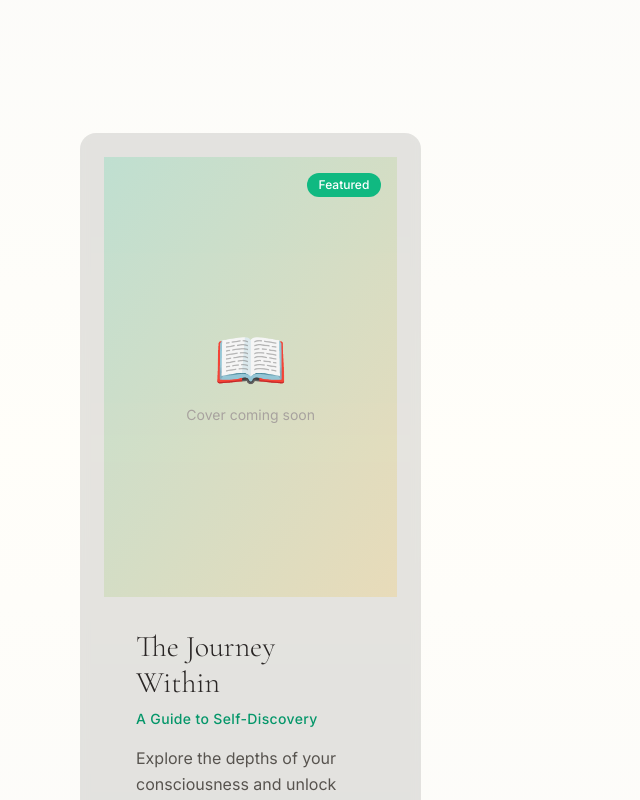
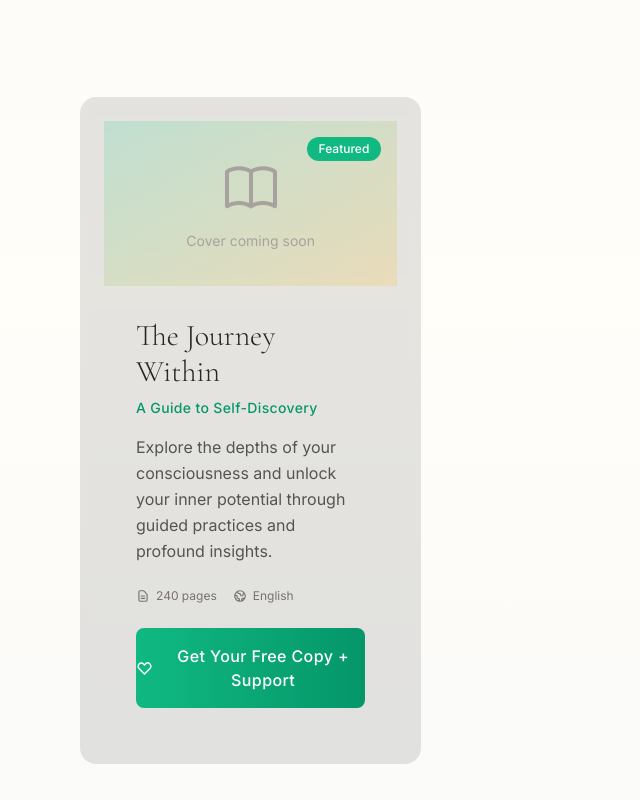
Before and after one commit to noirpraxis-dotcom/luis-virrueta-web, a React (Vite) app: page /books in a window 1280 px wide. Shown: the part 420-1220 px from the top of the page, without its empty margins (0-640 px from the left). Built offline with nearby package versions, Linux system fonts and the light colour scheme.

Commit message:
Design improvements: black text headers, remove emojis for SVG icons, horizontal aspect ratios for images, elegant card styles

```diff
--- a/src/components/Store.jsx
+++ b/src/components/Store.jsx
@@ -162,7 +162,7 @@ const Store = () => {
               className="group relative bg-white rounded-3xl overflow-hidden shadow-lg hover:shadow-2xl transition-all duration-500 cursor-pointer border border-amber-600/10"
             >
               {/* Imagen */}
-              <div className="relative h-80 overflow-hidden">
+              <div className="relative aspect-[16/9] overflow-hidden">
                 <div className="absolute inset-0 bg-gradient-to-br from-amber-100 to-stone-200" />
                 <motion.div
                   whileHover={{ scale: 1.05 }}
@@ -170,8 +170,10 @@ const Store = () => {
                   className="relative h-full flex items-center justify-center"
                 >
                   <div className="text-center p-8">
-                    <div className="w-32 h-32 mx-auto mb-4 bg-amber-600/10 rounded-full flex items-center justify-center">
-                      <span className="text-5xl">✨</span>
+                    <div className="w-20 h-20 mx-auto mb-3 bg-amber-600/10 rounded-full flex items-center justify-center">
+                      <svg className="w-10 h-10 text-amber-600" fill="none" viewBox="0 0 24 24" stroke="currentColor">
+                        <path strokeLinecap="round" strokeLinejoin="round" strokeWidth={1.5} d="M13 10V3L4 14h7v7l9-11h-7z" />
+                      </svg>
                     </div>
                     <p className="text-stone-500 text-sm tracking-wider" style={{ fontFamily: 'Gotham, sans-serif' }}>
                       {product.category}
--- a/src/pages/BookDetailPage.jsx
+++ b/src/pages/BookDetailPage.jsx
@@ -32,19 +32,19 @@ const BookDetailPage = () => {
     {
       value: 5,
       label: '$5',
-      description: 'Buy me a coffee ☕',
+      description: 'Buy me a coffee',
       popular: false
     },
     {
       value: 15,
       label: '$15',
-      description: 'Support my work 💚',
+      description: 'Support my work',
       popular: true // Este es el más popular
     },
     {
       value: 30,
       label: '$30',
-      description: 'Generous supporter 🌟',
+      description: 'Generous supporter',
       popular: false
     }
   ]
@@ -188,7 +188,7 @@ const BookDetailPage = () => {
                 className="bg-emerald-50 border border-emerald-200 rounded-lg p-6"
               >
                 <p className="text-emerald-800 text-center">
-                  <span className="font-semibold text-2xl">{book.supportersCount}+</span> readers have supported this work 💚
+                  <span className="font-semibold text-2xl">{book.supportersCount}+</span> readers have supported this work
                 </p>
               </motion.div>
             </div>
@@ -324,7 +324,9 @@ const BookDetailPage = () => {
               exit={{ scale: 0.9, opacity: 0 }}
               className="bg-white rounded-2xl p-12 max-w-md text-center"
             >
-              <div className="text-6xl mb-4">💚</div>
+              <svg className="w-20 h-20 text-emerald-500 mx-auto mb-4" fill="currentColor" viewBox="0 0 24 24">
+                <path d="M11.645 20.91l-.007-.003-.022-.012a15.247 15.247 0 01-.383-.218 25.18 25.18 0 01-4.244-3.17C4.688 15.36 2.25 12.174 2.25 8.25 2.25 5.322 4.714 3 7.688 3A5.5 5.5 0 0112 5.052 5.5 5.5 0 0116.313 3c2.973 0 5.437 2.322 5.437 5.25 0 3.925-2.438 7.111-4.739 9.256a25.175 25.175 0 01-4.244 3.17 15.247 15.247 0 01-.383.219l-.022.012-.007.004-.003.001a.752.752 0 01-.704 0l-.003-.001z" />
+              </svg>
               <h3 className="text-2xl font-light mb-4" style={{ fontFamily: 'Cormorant Garamond, serif' }}>
                 Thank You!
               </h3>
--- a/src/pages/BooksPage.jsx
+++ b/src/pages/BooksPage.jsx
@@ -1,7 +1,7 @@
 import { motion, useInView } from 'framer-motion'
 import { useRef } from 'react'
 import { useNavigate } from 'react-router-dom'
-import { CinematicTitle, GradientLine, BackdropBlurCard } from '../elementos/ElementosReutilizables'
+import { GradientLine, BackdropBlurCard } from '../elementos/ElementosReutilizables'
 
 const BooksPage = () => {
   const navigate = useNavigate()
@@ -61,7 +61,9 @@ const BooksPage = () => {
             animate={{ opacity: 1, y: 0 }}
             transition={{ duration: 0.8, delay: 0.2 }}
           >
-            <CinematicTitle>My Books</CinematicTitle>
+            <h1 className="text-5xl lg:text-6xl font-light text-stone-800 mb-6 tracking-wide" style={{ fontFamily: 'Cormorant Garamond, serif' }}>
+              My Books
+            </h1>
           </motion.div>
 
           <motion.p
@@ -98,11 +100,13 @@ const BooksPage = () => {
               >
                 <BackdropBlurCard className="h-full overflow-hidden">
                   {/* Book Cover */}
-                  <div className="relative aspect-[2/3] bg-gradient-to-br from-emerald-400/20 to-amber-400/20 overflow-hidden">
+                  <div className="relative aspect-[16/9] bg-gradient-to-br from-emerald-400/20 to-amber-400/20 overflow-hidden">
                     {/* Placeholder para imagen - reemplazar con <img> cuando tengas la portada */}
                     <div className="absolute inset-0 flex items-center justify-center">
                       <div className="text-center p-8">
-                        <div className="text-6xl mb-4">📖</div>
+                        <svg className="w-16 h-16 text-stone-400 mx-auto mb-3" fill="none" viewBox="0 0 24 24" stroke="currentColor">
+                          <path strokeLinecap="round" strokeLinejoin="round" strokeWidth={1.5} d="M12 6.253v13m0-13C10.832 5.477 9.246 5 7.5 5S4.168 5.477 3 6.253v13C4.168 18.477 5.754 18 7.5 18s3.332.477 4.5 1.253m0-13C13.168 5.477 14.754 5 16.5 5c1.747 0 3.332.477 4.5 1.253v13C19.832 18.477 18.247 18 16.5 18c-1.746 0-3.332.477-4.5 1.253" />
+                        </svg>
                         <p className="text-stone-400 text-sm">Cover coming soon</p>
                       </div>
                     </div>
@@ -135,11 +139,17 @@ const BooksPage = () => {
 
                     {/* Book Details */}
                     <div className="flex gap-4 mb-6 text-xs text-stone-500">
-                      <span className="flex items-center gap-1">
-                        📄 {book.pages} pages
+                      <span className="flex items-center gap-1.5">
+                        <svg className="w-3.5 h-3.5" fill="none" viewBox="0 0 24 24" stroke="currentColor">
+                          <path strokeLinecap="round" strokeLinejoin="round" strokeWidth={2} d="M9 12h6m-6 4h6m2 5H7a2 2 0 01-2-2V5a2 2 0 012-2h5.586a1 1 0 01.707.293l5.414 5.414a1 1 0 01.293.707V19a2 2 0 01-2 2z" />
+                        </svg>
+                        {book.pages} pages
                       </span>
-                      <span className="flex items-center gap-1">
-                        🌍 {book.language}
+                      <span className="flex items-center gap-1.5">
+                        <svg className="w-3.5 h-3.5" fill="none" viewBox="0 0 24 24" stroke="currentColor">
+                          <path strokeLinecap="round" strokeLinejoin="round" strokeWidth={2} d="M3.055 11H5a2 2 0 012 2v1a2 2 0 002 2 2 2 0 012 2v2.945M8 3.935V5.5A2.5 2.5 0 0010.5 8h.5a2 2 0 012 2 2 2 0 104 0 2 2 0 012-2h1.064M15 20.488V18a2 2 0 012-2h3.064M21 12a9 9 0 11-18 0 9 9 0 0118 0z" />
+                        </svg>
+                        {book.language}
                       </span>
                     </div>
 
@@ -148,9 +158,12 @@ const BooksPage = () => {
                       onClick={() => navigate(`/books/${book.id}`)}
                       whileHover={{ scale: 1.02 }}
                       whileTap={{ scale: 0.98 }}
-                      className="w-full bg-gradient-to-r from-emerald-500 to-emerald-600 text-white py-4 rounded-lg font-medium tracking-wide transition-all duration-300 hover:shadow-lg hover:shadow-emerald-500/25"
+                      className="w-full bg-gradient-to-r from-emerald-500 to-emerald-600 text-white py-4 rounded-lg font-medium tracking-wide transition-all duration-300 hover:shadow-lg hover:shadow-emerald-500/25 flex items-center justify-center gap-2"
                     >
-                      Get Your Free Copy + Support 🌱
+                      <svg className="w-5 h-5" fill="none" viewBox="0 0 24 24" stroke="currentColor">
+                        <path strokeLinecap="round" strokeLinejoin="round" strokeWidth={2} d="M4.318 6.318a4.5 4.5 0 000 6.364L12 20.364l7.682-7.682a4.5 4.5 0 00-6.364-6.364L12 7.636l-1.318-1.318a4.5 4.5 0 00-6.364 0z" />
+                      </svg>
+                      Get Your Free Copy + Support
                     </motion.button>
                   </div>
                 </BackdropBlurCard>
--- a/src/pages/EmotionBodyBeliefPage.jsx
+++ b/src/pages/EmotionBodyBeliefPage.jsx
@@ -1,6 +1,6 @@
 import { motion, useInView } from 'framer-motion'
 import { useRef } from 'react'
-import { CinematicTitle, GradientLine, BackdropBlurCard } from '../elementos/ElementosReutilizables'
+import { GradientLine, BackdropBlurCard } from '../elementos/ElementosReutilizables'
 
 const EmotionBodyBeliefPage = () => {
   const introRef = useRef(null)
@@ -68,13 +68,15 @@ const EmotionBodyBeliefPage = () => {
             transition={{ duration: 0.8, delay: 0.2 }}
             className="text-center mb-16"
           >
-            <CinematicTitle>Emotion, Body & Belief Code</CinematicTitle>
+            <h1 className="text-5xl lg:text-6xl font-light text-stone-800 mb-6 tracking-wide" style={{ fontFamily: 'Cormorant Garamond, serif' }}>
+              Emotion, Body & Belief Code
+            </h1>
 
             <motion.p
               initial={{ opacity: 0, y: 20 }}
               animate={{ opacity: 1, y: 0 }}
               transition={{ duration: 0.8, delay: 0.4 }}
-              className="mt-6 text-stone-600 text-lg lg:text-xl max-w-3xl mx-auto leading-relaxed italic"
+              className="mt-6 text-stone-600 text-lg lg:text-xl max-w-3xl mx-auto leading-relaxed"
               style={{ fontFamily: 'Cormorant Garamond, serif' }}
             >
               Globally established energy healing methods developed since the 1990s by Dr. Bradley Nelson
@@ -132,7 +134,9 @@ const EmotionBodyBeliefPage = () => {
             >
               <BackdropBlurCard className="aspect-[4/5] bg-gradient-to-br from-emerald-100 to-amber-100 flex items-center justify-center">
                 <div className="text-center p-12">
-                  <div className="text-8xl mb-6">✨</div>
+                  <svg className="w-24 h-24 text-stone-400 mx-auto mb-4" fill="none" viewBox="0 0 24 24" stroke="currentColor">
+                    <path strokeLinecap="round" strokeLinejoin="round" strokeWidth={1} d="M4 16l4.586-4.586a2 2 0 012.828 0L16 16m-2-2l1.586-1.586a2 2 0 012.828 0L20 14m-6-6h.01M6 20h12a2 2 0 002-2V6a2 2 0 00-2-2H6a2 2 0 00-2 2v12a2 2 0 002 2z" />
+                  </svg>
                   <p className="text-stone-500 text-lg">Photo Space</p>
                   <p className="text-stone-400 text-sm mt-2">Replace with your image</p>
                 </div>
@@ -201,9 +205,14 @@ const EmotionBodyBeliefPage = () => {
                   {/* Statistic (if exists) */}
                   {code.statistic && (
                     <div className="bg-white/70 border-l-4 border-rose-400 rounded-r-lg p-6 mb-6">
-                      <p className="text-stone-800 font-medium text-lg">
-                        📊 {code.statistic}
-                      </p>
+                      <div className="flex items-center gap-3">
+                        <svg className="w-6 h-6 text-rose-500 flex-shrink-0" fill="none" viewBox="0 0 24 24" stroke="currentColor">
+                          <path strokeLinecap="round" strokeLinejoin="round" strokeWidth={2} d="M9 19v-6a2 2 0 00-2-2H5a2 2 0 00-2 2v6a2 2 0 002 2h2a2 2 0 002-2zm0 0V9a2 2 0 012-2h2a2 2 0 012 2v10m-6 0a2 2 0 002 2h2a2 2 0 002-2m0 0V5a2 2 0 012-2h2a2 2 0 012 2v14a2 2 0 01-2 2h-2a2 2 0 01-2-2z" />
+                        </svg>
+                        <p className="text-stone-800 font-medium text-lg">
+                          {code.statistic}
+                        </p>
+                      </div>
                     </div>
                   )}
 
@@ -217,7 +226,9 @@ const EmotionBodyBeliefPage = () => {
                   {/* Metaphor */}
                   <div className="bg-white/50 rounded-xl p-6 lg:p-8 border border-stone-200">
                     <div className="flex items-start gap-4">
-                      <span className="text-3xl">💫</span>
+                      <svg className="w-6 h-6 text-amber-500 flex-shrink-0 mt-1" fill="none" viewBox="0 0 24 24" stroke="currentColor">
+                        <path strokeLinecap="round" strokeLinejoin="round" strokeWidth={2} d="M13 10V3L4 14h7v7l9-11h-7z" />
+                      </svg>
                       <p className="text-stone-700 text-lg leading-relaxed italic" style={{ fontFamily: 'Cormorant Garamond, serif' }}>
                         {code.metaphor}
                       </p>
```
